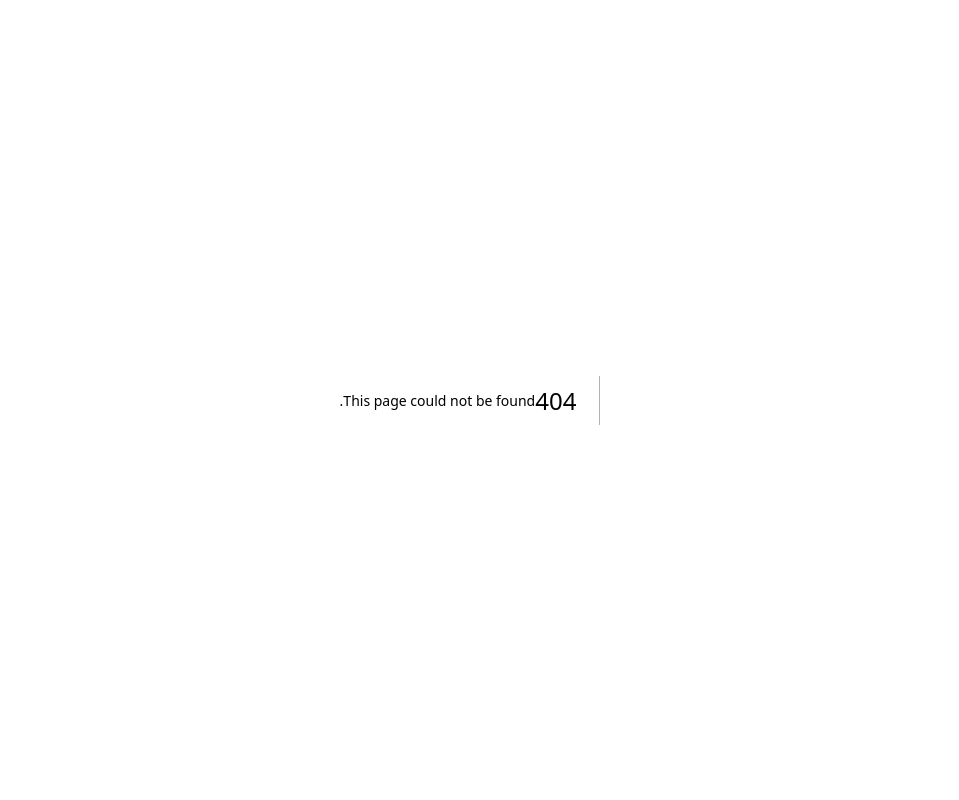
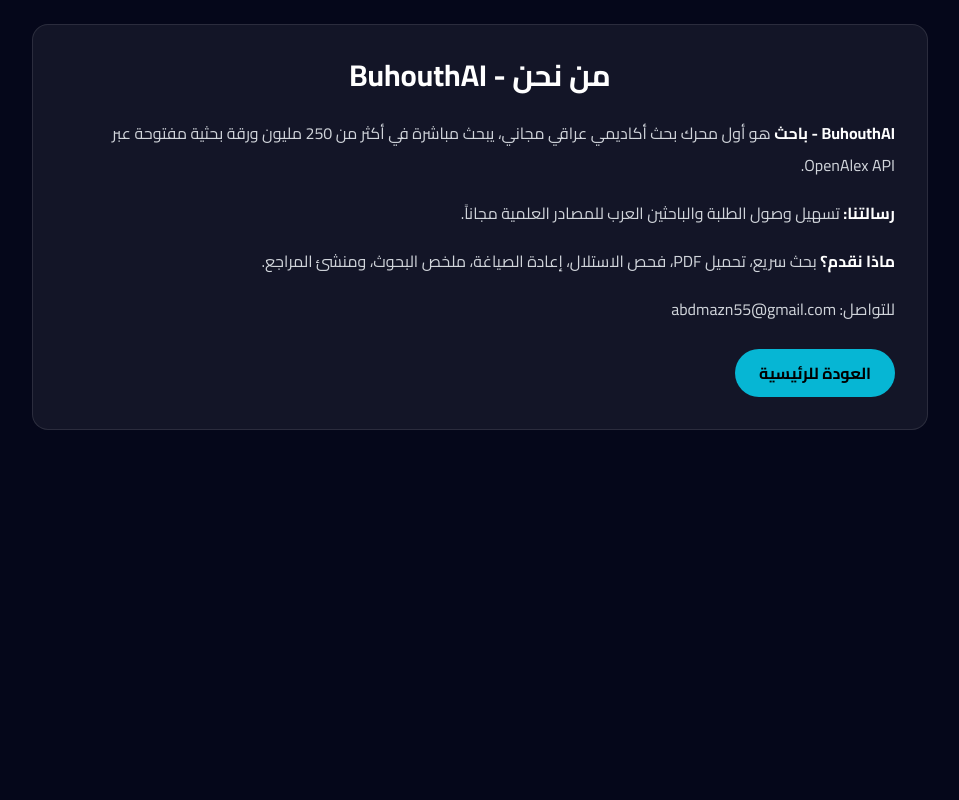
Before and after one commit to mahmoodabdm/buhouthal, a Next.js app: page /about in a window 1280 px wide. Before the commit this address had no page. Shown: the top 800 px of the page, without its empty margins (160-1119 px from the left). Built offline with nearby package versions, Linux system fonts and the light colour scheme.

Commit message:
Create page.tsx

```diff
--- /dev/null
+++ b/app/about/page.tsx
@@ -0,0 +1,15 @@
+import Link from "next/link";
+export default function AboutPage(){
+ return (
+  <main className="min-h-screen bg-[#05071a] text-white p-6" dir="rtl">
+   <div className="max-w-4xl mx-auto bg-white/[0.06] border border-white/10 p-8 rounded-2xl leading-8 text-gray-300">
+    <h1 className="text-3xl font-bold text-white mb-6 text-center">من نحن - BuhouthAI</h1>
+    <p><b className="text-white">BuhouthAI - باحث</b> هو أول محرك بحث أكاديمي عراقي مجاني، يبحث مباشرة في أكثر من 250 مليون ورقة بحثية مفتوحة عبر OpenAlex API.</p>
+    <p className="mt-4"><b className="text-white">رسالتنا:</b> تسهيل وصول الطلبة والباحثين العرب للمصادر العلمية مجاناً.</p>
+    <p className="mt-4"><b className="text-white">ماذا نقدم؟</b> بحث سريع، تحميل PDF، فحص الاستلال، إعادة الصياغة، ملخص البحوث، ومنشئ المراجع.</p>
+    <p className="mt-4">للتواصل: abdmazn55@gmail.com</p>
+    <Link href="/" className="inline-block mt-6 bg-cyan-500 text-black px-6 py-2 rounded-full font-bold">العودة للرئيسية</Link>
+   </div>
+  </main>
+ )
+}
```
